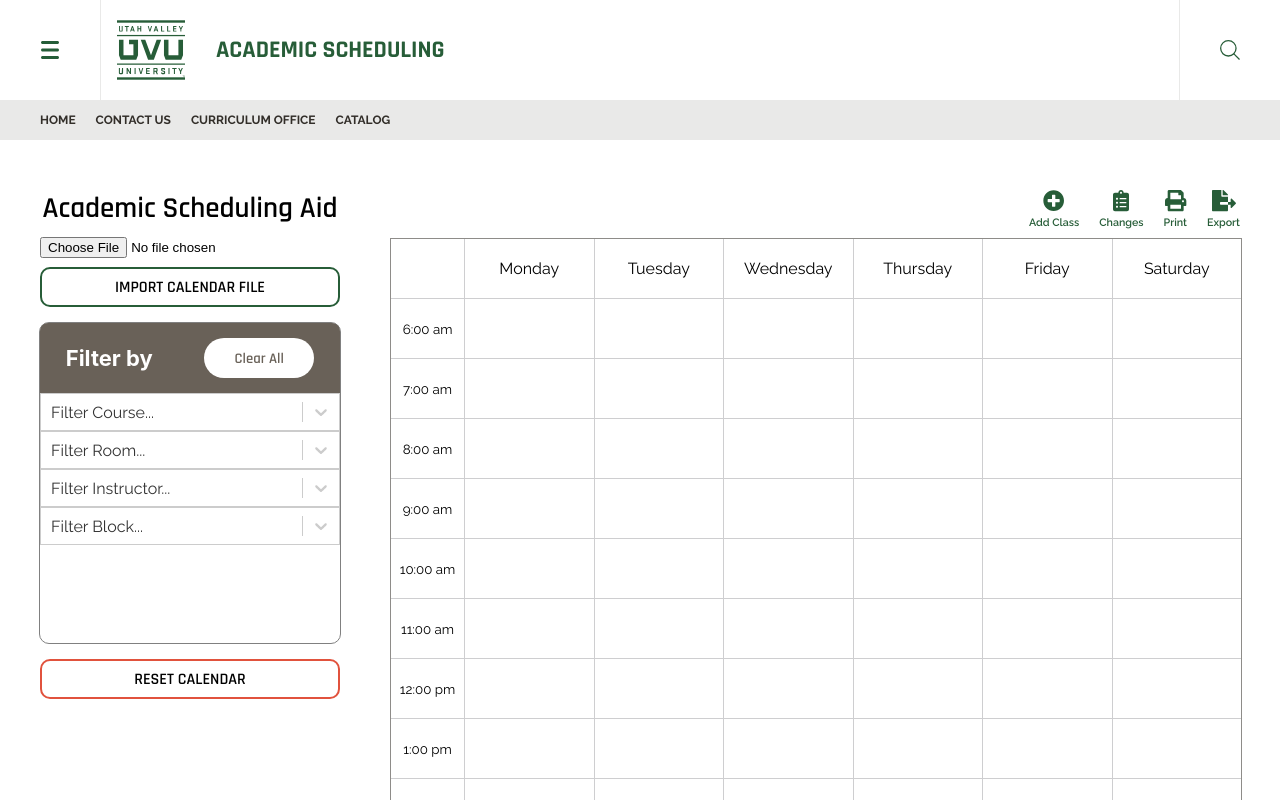
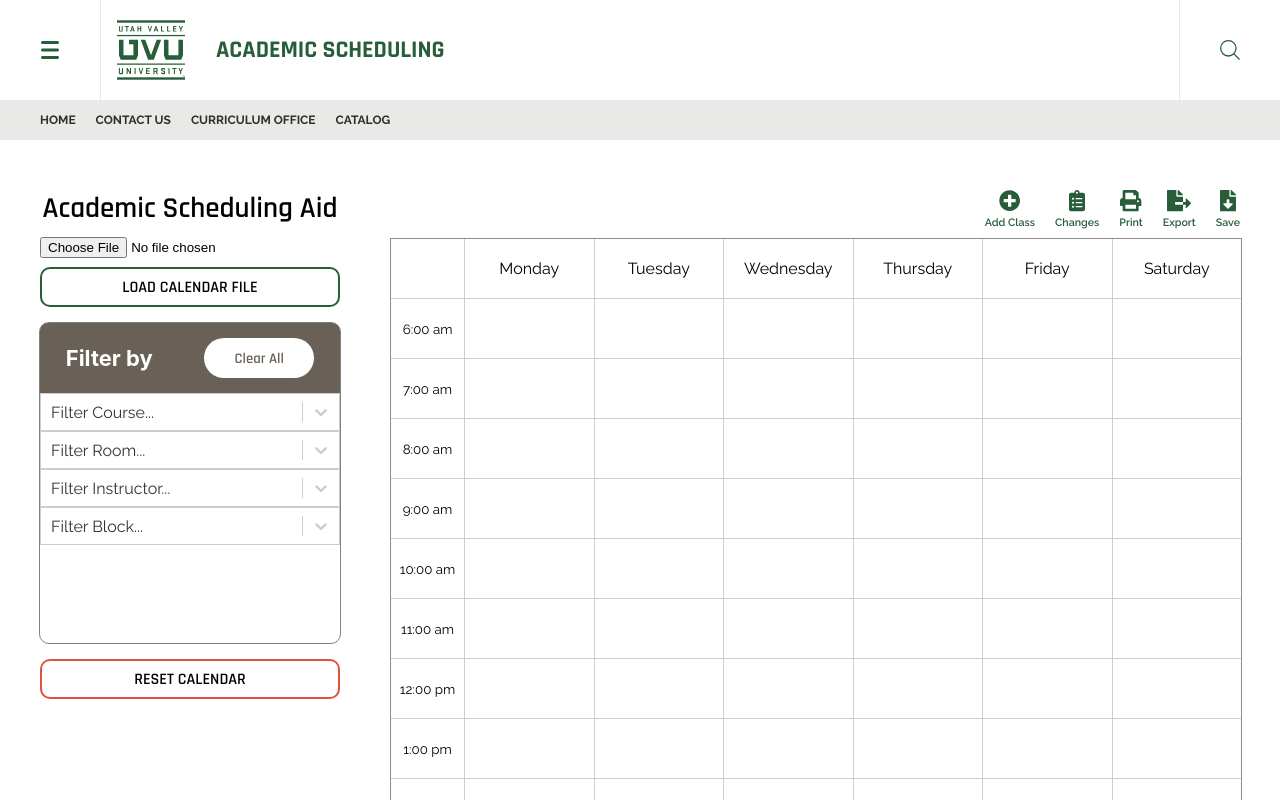
Before and after one commit to yipufe/schedulingAppFrontEnd, a React (Create React App) app: page / in a window 1280 px wide. Shown: the top 800 px of the page. Built offline with nearby package versions, Linux system fonts and the light colour scheme.

Commit message:
Added session saving capability

```diff
--- a/src/App.js
+++ b/src/App.js
@@ -117,9 +117,20 @@ function App() {
 
   // This function is for when the user uploads a file it stores the file in the file state.
   const handleChange = (e) => {
+    if(e.target.files.length > 0) {
       const file = e.target.files[0]; // accessing file
       setFile(file); // storing file
+    }
   };
+
+  //File reader with promise
+  function promiseFileReader(file){
+    return new Promise(res => {
+      var fileReader = new FileReader();
+      fileReader.onload = res;
+      fileReader.readAsText(file);
+    });
+  }
 
   /*
     This function is the main function that actually uploads the file to the server,
@@ -127,7 +138,51 @@ function App() {
   */
   const csvFileHandler = (e) => {
     e.preventDefault();
+
+    //Checks to see if a file was selected and is available for processing.
+    if(file === '') {
+      alert('No file selected!');
+      return;
+    }
+
     const formData = new FormData();
+
+    const fileNameParts = file.name.split('.'); //Split file name at period
+    let extension = '';
+    if(fileNameParts.length > 1) {  //if file name contains no extention this will be false
+      extension = fileNameParts[fileNameParts.length-1];
+      if(extension==="sched") { //If file type is *.sched
+        promiseFileReader(file).then(e=>{ //Parse file as text
+          const sessionFromFile = JSON.parse(e.target.result);  //Convert to JSON obj
+
+          if(sessionFromFile.initialData !== undefined &&   //Check for objects within
+              sessionFromFile.initialDataFiltered !== undefined &&
+              sessionFromFile.initialAndChangedData !== undefined &&
+              sessionFromFile.displayData !== undefined &&
+              sessionFromFile.courseValue !== undefined &&
+              sessionFromFile.roomValue !== undefined &&
+              sessionFromFile.instructorValue !== undefined &&
+              sessionFromFile.blockValue !== undefined &&
+              sessionFromFile.activeFilter !== undefined) {
+            //populate values with contents
+            setInitialData(sessionFromFile.initialData);
+            setInitialDataFiltered(sessionFromFile.initialDataFiltered);
+            setInitialAndChangedData(sessionFromFile.initialAndChangedData);
+            setDisplayData(sessionFromFile.displayData);
+
+            setCourseValue(sessionFromFile.courseValue);
+            setRoomValue(sessionFromFile.roomValue);
+            setInstructorValue(sessionFromFile.instructorValue);
+            setBlockValue(sessionFromFile.blockValue);
+            setActiveFilter(sessionFromFile.activeFilter);
+          } else {
+            alert("Couldn't read file!")
+          }
+
+        })
+      } else if(extension==="csv") {  //If file type is *.csv
+
+
         formData.append('csvfile', file);
         let url = 'https://schedge.dev/calendar/postcsv'; //'http://10.52.2.25:8080/calendar/postcsv';
         let method = 'POST';
@@ -143,7 +198,7 @@ function App() {
             return res.json();
           })
           .then((resData) => {
-        console.log(resData);
+
             // These are all the empty arrays that will be filled with data after filtering through the resData.
             const dataArray = [];
             // This for loop is for filtering through the data and getting rid of all the heading rows and columns in the csv file.
@@ -177,42 +232,6 @@ function App() {
                 });
               }
             }
-        //time and instructor schedule
-        const filterArray = [];
-        var uniqueObj = [];
-        var bool = true;
-        dataArray.forEach((data) => {
-          if (
-            !filterArray.find(
-              (dat) =>
-                dat.instructor === data.instructor &&
-                dat.course === data.course &&
-                dat.meetingPattern === data.meetingPattern
-            )
-          ) {
-            const { instructor, course, meetingPattern } = data;
-            filterArray.push({ instructor, course, meetingPattern });
-          }
-        });
-
-        for (var i = 0; i < filterArray.length; i++) {
-          if (
-            uniqueObj.indexOf(filterArray[i].instructor) === -1 &&
-            uniqueObj.indexOf(filterArray[i].course) === -1 &&
-            uniqueObj.indexOf(filterArray[i].meetingPattern) === -1
-          ) {
-            bool = true;
-          } else {
-            bool = false;
-          }
-        }
-        if (bool === true) {
-          alert('No schedule intersects');
-        } else {
-          alert('schedule intersects');
-          return;
-        }
-        console.log(dataArray);
             setInitialData(dataArray);
             setInitialDataFiltered(dataArray);
             setInitialAndChangedData(dataArray);
@@ -220,6 +239,16 @@ function App() {
             setFirstLoad(true);
           })
           .catch((err) => console.log(err));
+
+
+      } else {  //if file type is not supported
+        console.log("File type unsupported!");
+      }
+    } else {  //if file type is not given
+      console.log("File type unsupported!");
+    }
+
+
   };
 
   //export to excel file and start download
@@ -251,6 +280,33 @@ function App() {
         downloadLink.click();
       });
   };
+
+  //Saves session to file and auto downloads the file
+  const saveSession = () => {
+    const session = {
+      initialData,
+      initialDataFiltered,
+      initialAndChangedData,
+      displayData,
+
+      courseValue,
+      roomValue,
+      instructorValue,
+      blockValue,
+      activeFilter,
+    }
+
+    //Create new file with session data as contents
+    const file = new File([JSON.stringify(session)], 'Session.sched', {
+      type: 'text/plain'
+    });
+    const downloadLink = document.createElement('a'); //create download link
+    const url = window.URL.createObjectURL(file);
+    downloadLink.href = url;  //set file as download content
+    downloadLink.download = 'Session.sched';  //call the file Session.sched
+    downloadLink.click(); //Start download
+
+  }
 
   //Gets all collisions of calendar item
   const getCollisions = (compareItem, dataSet, filteredBy) => {
@@ -610,6 +666,7 @@ function App() {
             handleExcelExport={exportAsExcelFileHandler}
             openClassModal={openClassModal}
             activeFilter={activeFilter}
+            saveSession={saveSession}
           />
           <ClassDetailsList displayData={displayData} title={activeFilter} />
         </Printable>
--- a/src/Components/Calendar/Calendar.js
+++ b/src/Components/Calendar/Calendar.js
@@ -8,6 +8,7 @@ import {
   faCheck,
   faClipboardList,
   faArrowCircleLeft,
+  faFileDownload,
 } from '@fortawesome/free-solid-svg-icons';
 import Modal from 'react-modal';
 import AddClass from '../AddClass/AddClass';
@@ -102,6 +103,18 @@ function Calendar(props) {
           <p>Export</p>
         </div>
       }
+        <div
+          className="calendar-header-icon-wrap"
+          onClick={props.saveSession}
+        >
+          <FontAwesomeIcon
+            icon={faFileDownload}
+            className="calendar-header-icon"
+            size="lg"
+          />
+          <p>Save</p>
+        </div>
+
       </section>
       <div className="calendar">
         <div className="dayname-row">
--- a/src/Components/CalendarFront/CalendarFront.js
+++ b/src/Components/CalendarFront/CalendarFront.js
@@ -347,7 +347,8 @@ function CalendarFront(props) {
       const displayEvents = dayArray.map((day) => {
         tooltipIndex++;
         if(compareSchedule) {
-          if(meetingPatternArrOriginal.indexOf(event)===-1) {
+          // if(meetingPatternArrOriginal.indexOf(event)===-1) {
+          if(meetingPatternArrOriginal.findIndex(item=>isSameCalItem(item,event))===-1) {
             return (
               <ContainerChange
                 key={`${day}-${event.classId}`}
--- a/src/Components/Sidebar/Sidebar.js
+++ b/src/Components/Sidebar/Sidebar.js
@@ -30,7 +30,7 @@ function Sidebar(props) {
           onClick={props.fileHandler}
           className="upload-btn"
         >
-          IMPORT CALENDAR FILE
+          LOAD CALENDAR FILE
         </button>
       </div>
       <div className="filters">
```
Lines whose indentation alone changed are shown as unchanged.
